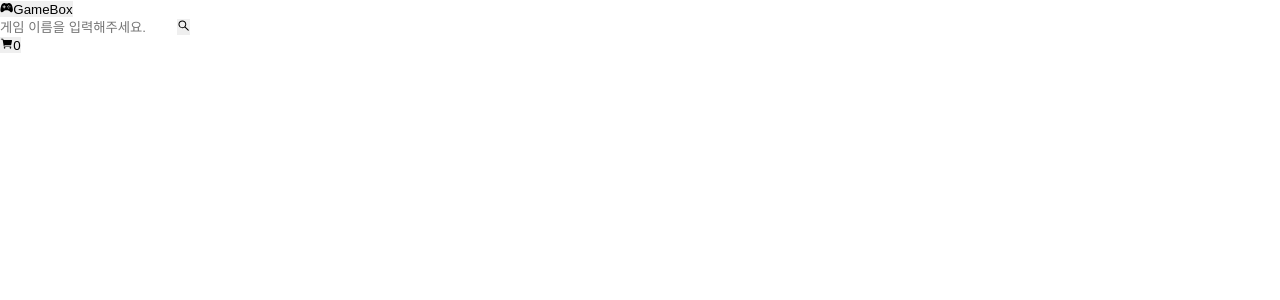
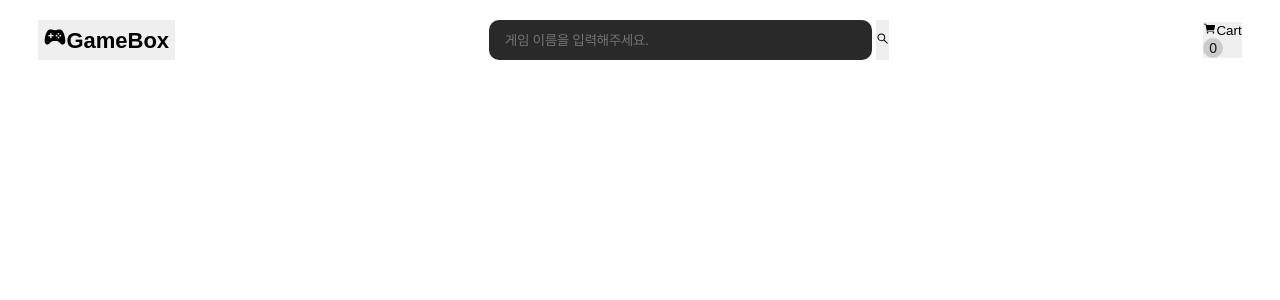
Before and after one commit to plla2/game-store, a React (Vite) app: page / in a window 1280 px wide. Shown: the top 300 px of the page. Built offline with nearby package versions, Linux system fonts and the light colour scheme.

Commit message:
💄 Header 스타일

```diff
--- a/src/components/Header/Header.tsx
+++ b/src/components/Header/Header.tsx
@@ -2,6 +2,7 @@ import { Link } from "react-router-dom";
 import Button from "../Button/Button";
 import { IoGameController, IoCart } from "react-icons/io5";
 import SearchBar from "../SearchBar/SearchBar";
+import "../../styles/_header.scss";
 
 interface Props {
   cartItem: unknown[];
@@ -9,7 +10,7 @@ interface Props {
 
 const Header = ({ cartItem }: Props) => {
   return (
-    <header>
+    <header className="Header">
       <Link to="/">
         <Button className="Logo">
           <IoGameController />
@@ -19,6 +20,7 @@ const Header = ({ cartItem }: Props) => {
       <SearchBar />
       <Button className="Cart">
         <IoCart />
+        Cart
         <span>{cartItem.length}</span>
       </Button>
     </header>
--- /dev/null
+++ b/src/styles/_header.scss
@@ -0,0 +1,63 @@
+@use "colors";
+
+.Header {
+  display: flex;
+  align-items: center;
+  justify-content: space-between;
+  padding: 20px clamp(10px, 3vw, 50px);
+  gap: 10px;
+
+  .Logo {
+    padding: 6px;
+
+    font: {
+      size: 22px;
+      weight: 600;
+    }
+  }
+}
+form {
+  display: flex;
+  gap: 4px;
+  flex: 1 1;
+
+  input {
+    width: 100%;
+    padding: 12px 16px;
+    background-color: colors.$bg3;
+    color: colors.$text;
+    border-radius: 10px;
+    transition: background-color 0.2s, color 0.2s;
+    font-size: 14px;
+    font-family: "Pretendard";
+
+    &:focus {
+      background-color: colors.$bg4;
+      color: white;
+    }
+  }
+}
+
+.Button.Cart {
+  span {
+    width: 20px;
+    height: 20px;
+    display: flex;
+    align-items: center;
+    justify-content: center;
+    background-color: colors.$text;
+    color: colors.$bg1;
+    border-radius: 10px;
+    transition: background-color 0.2s;
+
+    font: {
+      size: 14px;
+      font-weight: 600;
+    }
+  }
+  &:hover {
+    span {
+      background-color: white;
+    }
+  }
+}
```
